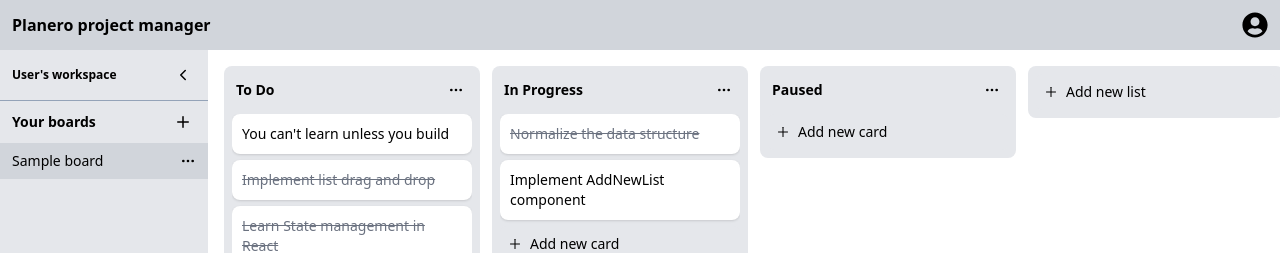
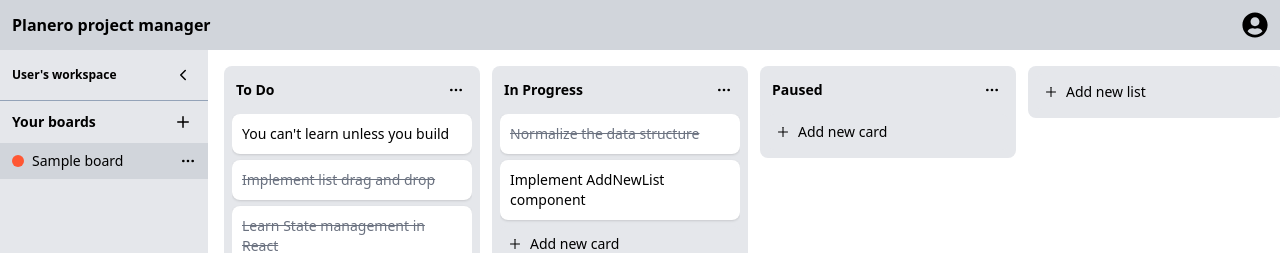
Before and after one commit to raknos13/planero-planner-react, a React (Vite) app: page / in a window 1280 px wide. Shown: the top 253 px of the page. Built offline with nearby package versions, Linux system fonts and the light colour scheme.

Commit message:
Add color div before board title

```diff
--- a/src/components/Sidebar.jsx
+++ b/src/components/Sidebar.jsx
@@ -55,14 +55,18 @@ const Sidebar = () => {
             {Object.values(boards).map((board) => (
               <li
                 key={board.id}
-                className={`flex justify-between px-3 ${board.id === activeBoardId ? "bg-gray-300" : ""}`}
+                className={`flex justify-between px-3 cursor-pointer ${board.id === activeBoardId ? "bg-gray-300" : ""}`}
+                onClick={() => switchBoard(board.id)}
               >
-                <button
-                  onClick={() => switchBoard(board.id)}
-                  className={`py-2 text-sm`}
+                <div
+                  className={`py-2 text-sm flex items-center justify-between gap-2`}
                 >
+                  <div
+                    className="w-3 h-3 bg-red-400 rounded-full"
+                    style={{ backgroundColor: board.color }}
+                  ></div>
                   <span>{board.title}</span>
-                </button>
+                </div>
                 <button onClick={() => deleteBoard(board.id)}>
                   <FiMoreHorizontal />
                 </button>
```
